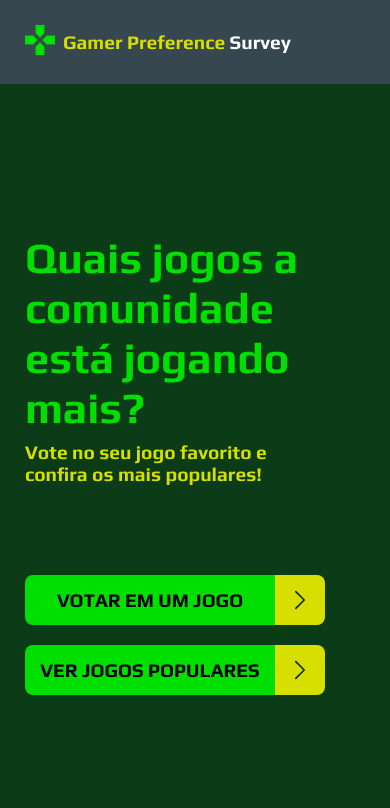
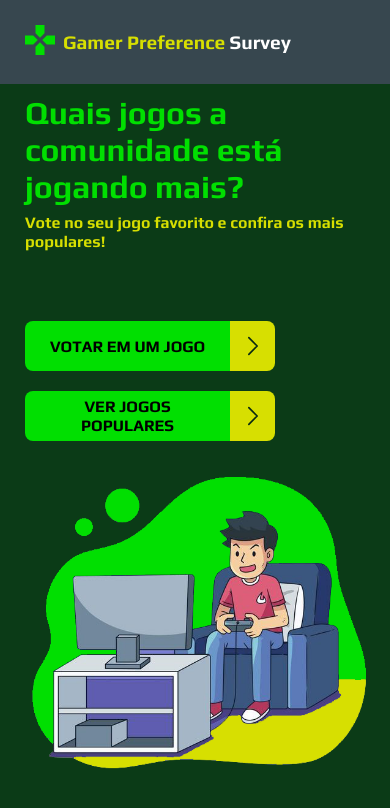
Before and after one commit to YannFigueiredo/gamer-preference-survey, a React (Create React App) app in the folder frontend/: page / in a window 390 px wide. Shown: the top 808 px of the page. Built offline with nearby package versions, Linux system fonts and the light colour scheme; no server answers.

Commit message:
responsivity added in home and registration pages

```diff
--- a/frontend/src/pages/Home/styles.ts
+++ b/frontend/src/pages/Home/styles.ts
@@ -6,6 +6,13 @@ export const Container = styled.div `
     align-items: center;
     padding: 10px var(--padding-standard);
     height: 90vh;
+
+    @media (max-width: 768px){
+        &{
+            flex-direction: column;
+            height: auto;
+        }
+    }
 `
 
 export const Info = styled.div `
@@ -13,7 +20,7 @@ export const Info = styled.div `
 
     a{
         text-decoration: none;
-        display: inline-block;
+        display: block;
     }
 
     div{
@@ -33,6 +40,20 @@ export const Info = styled.div `
         color: var(--color-gold-yellow);
         font-size: 1.2em;
         font-weight: 700;
+    }
+
+    @media (max-width: 768px){
+        &{
+            width: auto;
+        }
+
+        div h1{
+            font-size: 2em;
+        }
+
+        div span{
+            font-size: 1em;
+        }
     }
 `
 
@@ -97,6 +118,21 @@ export const ButtonHome = styled.div `
     div:nth-child(2) svg path{
         stroke: var(--color-dark-green-secondary);
     }
+
+    @media (max-width: 768px){
+        &{
+            width: 250px;
+        }
+
+        div{
+            padding: 8x;
+        }
+
+        div:nth-child(1) span{
+            font-size: 1em;
+            text-align: center;
+        }
+    }
 `
 
 export const Art = styled.div `
@@ -106,4 +142,11 @@ export const Art = styled.div `
     img{
         width: 100%;
     }
+
+    @media (max-width: 768px){
+        &{
+            margin: 20px auto 0 auto;
+            width: 350px;
+        }
+    }
 `
--- a/frontend/src/pages/Registration/styles.ts
+++ b/frontend/src/pages/Registration/styles.ts
@@ -43,6 +43,16 @@ export const Container = styled.div `
     input, select{
         margin-right: 0;
     }
+
+    @media screen and (max-width: 768px){
+        select{
+            width: 65%;
+        }
+
+        #btn-submit{
+            width: 200px;
+        }
+    }
 `
 
 export const PessoalInfos = styled.div `
@@ -51,19 +61,39 @@ export const PessoalInfos = styled.div `
     grid-template-columns: repeat(2, 49%);
     grid-template-rows: auto;
     grid-column-gap: 2%;
+
+    @media screen and (max-width: 768px){
+        display: flex;
+        flex-direction: column;
+        justify-content: center;
+        align-items: center;
+
+        input{
+            width: 65%;
+        }
+
+        input:first-child{
+            margin-bottom: 20px;
+        }
+    }
 `
 
 export const PlatformsCards = styled.div `
     display: grid;
-    width: 500px;
+    width: 480px;
     grid-template-columns: repeat(3, 1fr);
     grid-template-rows: auto;
+    grid-gap: 8px;
     margin-top: 20px;
     margin-bottom: 20px;
+
+    @media screen and (max-width: 768px){
+        width: 370px;
+    }
 `
 
 export const Card = styled.div `
-    width: 150px;
+
     display: flex;
     flex-direction: column;
     justify-content: center;
@@ -101,4 +131,12 @@ export const Card = styled.div `
         color: var(--color-gray-light);
         text-transform: uppercase;
     }
+
+    @media screen and (max-width: 768px){
+        height: 150px;
+
+        span{
+            font-size: 0.8em;
+        }
+    }
 `
```
